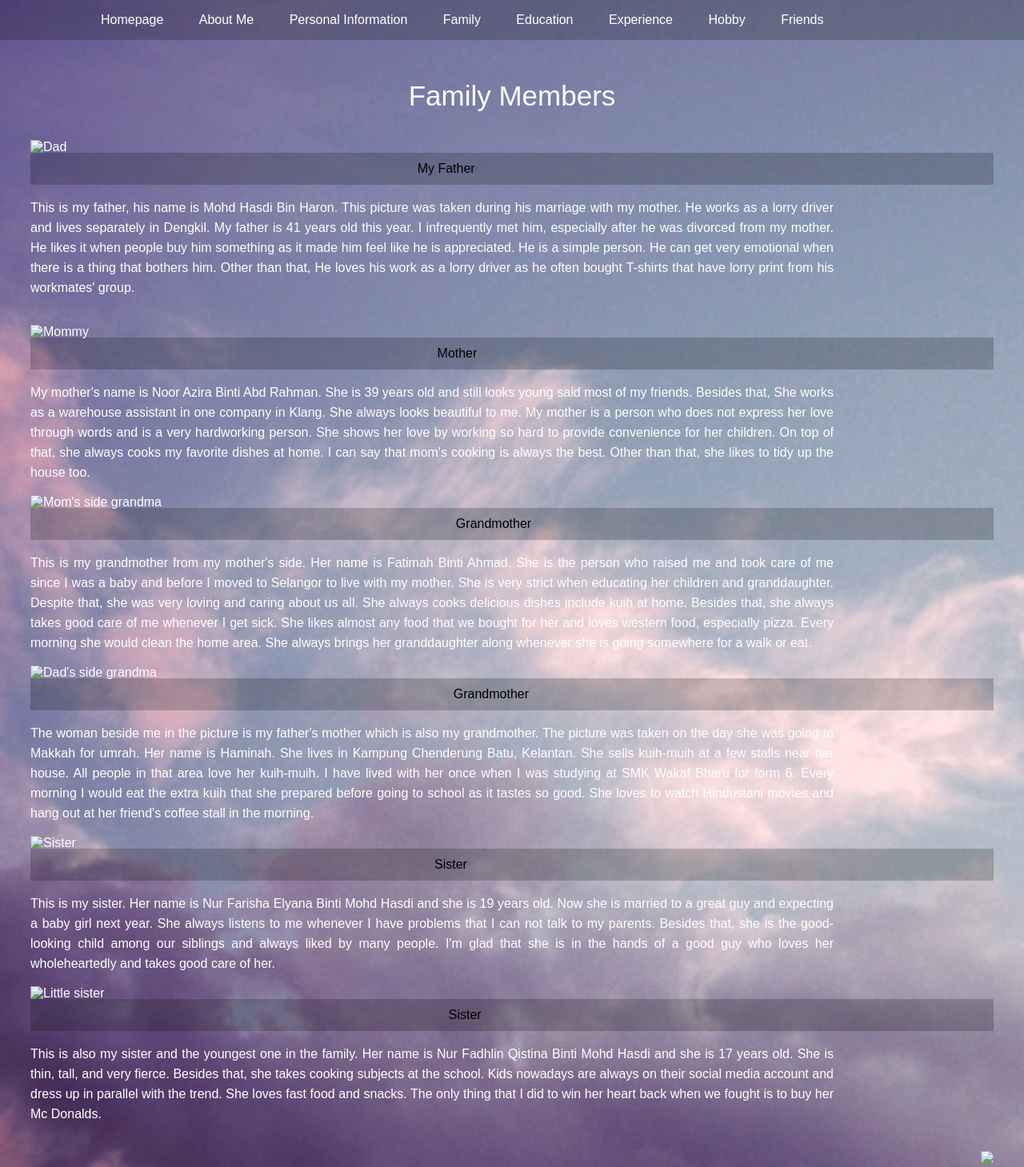
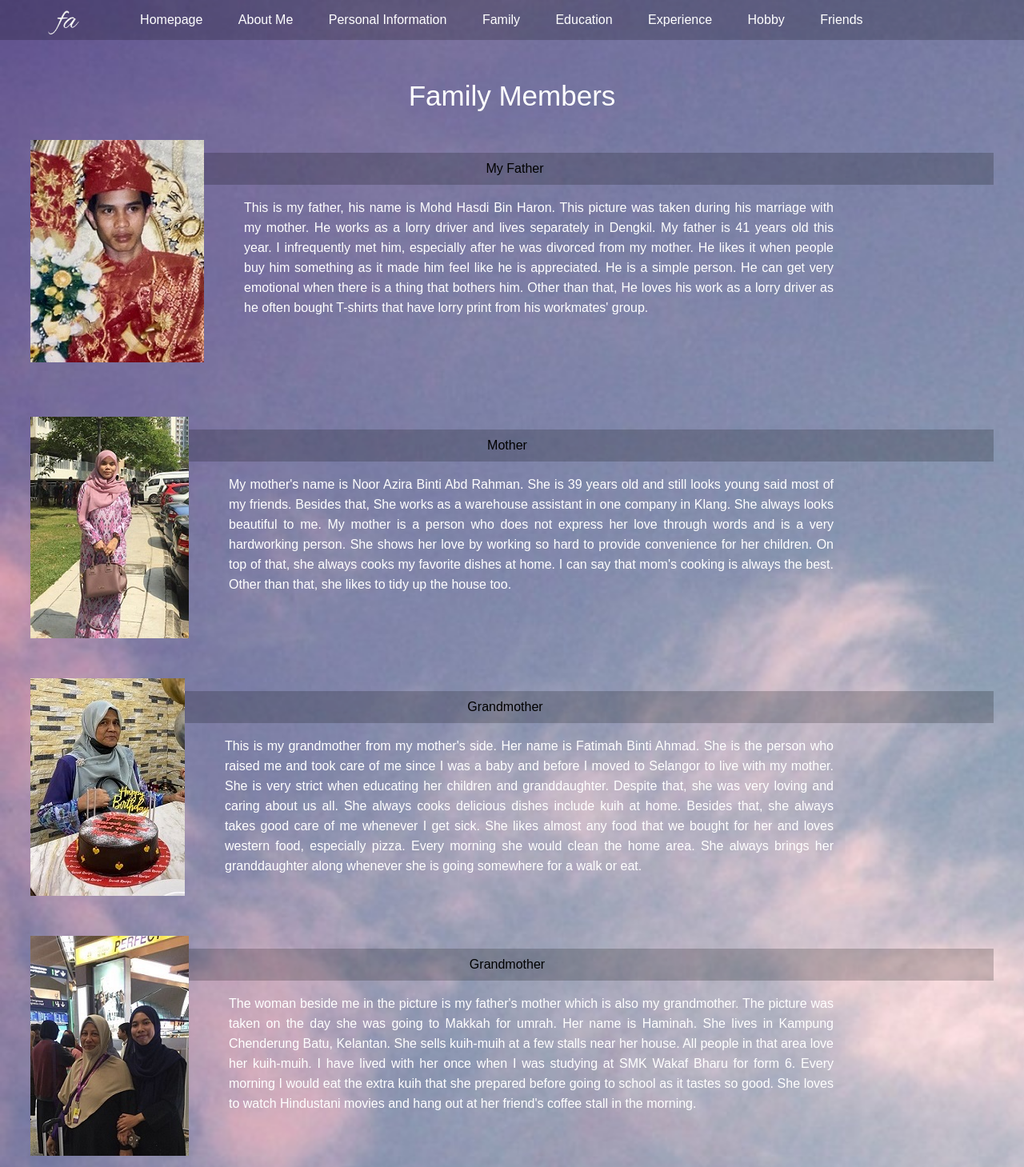
Before and after one commit to fatinadlyna/Fatin-sPersonalWebsite, a plain HTML site: page myfamily.html in a window 1280 px wide. Shown: the top 1459 px of the page at 80% size. Drawn offline with Linux system fonts and the light colour scheme.

Commit message:
Update myfamily.html

```diff
--- a/myfamily.html
+++ b/myfamily.html
@@ -8,7 +8,7 @@
     <body>
      <a name="toparrow"></a>
      <header>
-      <img src="homepage folder/name.png">
+      <img src="name.png">
        <nav>
         <ul>
           <li><a href="index.html">Homepage</a></li>
@@ -26,39 +26,39 @@
  <p id="hb">Family Members</p>
   <main>
   <div class="clearfix">
-   <img class="img" src="myfamily folder/dad.jpeg" alt="Dad">
+   <img class="img" src="dad.jpeg" alt="Dad">
    <p id="fl">My Father</p>
    <p class="ds">This is my father, his name is Mohd Hasdi Bin Haron. This picture was taken during his marriage with my mother. He works as a lorry driver and lives    separately in Dengkil. My father is 41 years old this year. I infrequently met him, especially after he was divorced from my mother. He likes it when people buy him    something as it made him feel like he is appreciated. He is a simple person. He can get very emotional when there is a thing that bothers him. Other than that, He    loves his work as a lorry driver as he often bought T-shirts that have lorry print from his workmates' group.</p>
   </div>
  <br>
   <div class="clearfix">
-   <img class="img" src="myfamily folder/mommy.jpeg" alt="Mommy">
+   <img class="img" src="mommy.jpeg" alt="Mommy">
    <p id="fl">Mother</p>
    <p class="ds">My mother's name is Noor Azira Binti Abd Rahman. She is 39 years old and still looks young said most of my friends. Besides that, She works as a    warehouse assistant in one company in Klang. She always looks beautiful to me. My mother is a person who does not express her love through words and is a very    hardworking person. She shows her love by working so hard to provide convenience for her children. On top of that, she always cooks my favorite dishes at home. I       can say that mom's cooking is always the best. Other than that, she likes to tidy up the house too.</p>
   </div>
   <div class="clearfix">
-   <img class="img" src="myfamily folder/tokma.jpeg" alt="Mom's side grandma">
+   <img class="img" src="tokma.jpeg" alt="Mom's side grandma">
    <p id="fl">Grandmother</p>
    <p class="ds">This is my grandmother from my mother's side. Her name is Fatimah Binti Ahmad. She is the person who raised me and took care of me since I was a baby    and before I moved to Selangor to live with my mother. She is very strict when educating her children and granddaughter. Despite that, she was very loving and    caring about us all. She always cooks delicious dishes include kuih at home. Besides that, she always takes good care of me whenever I get sick. She likes almost    any food that we bought for her and loves western food, especially pizza. Every morning she would clean the home area. She always brings her granddaughter along    whenever she is going somewhere for a walk or eat.</p>
   </div>
   <div class="clearfix">
-   <img class="img" src="myfamily folder/tokmek.jpeg" alt="Dad's side grandma">
+   <img class="img" src="tokmek.jpeg" alt="Dad's side grandma">
    <p id="fl">Grandmother</p>
    <p class="ds">The woman beside me in the picture is my father's mother which is also my grandmother. The picture was taken on the day she was going to Makkah for    umrah. Her name is Haminah. She lives in Kampung Chenderung Batu, Kelantan. She sells kuih-muih at a few stalls near her house. All people in that area love her    kuih-muih. I have lived with her once when I was studying at SMK Wakaf Bharu for form 6. Every morning I would eat the extra kuih that she prepared before going to    school as it tastes so good. She loves to watch Hindustani movies and hang out at her friend's coffee stall in the morning.</p>
   </div>
   <div class="clearfix">
-   <img class="img" src="myfamily folder/sha.jpg" alt="Sister">
+   <img class="img" src="sha.jpg" alt="Sister">
    <p id="fl">Sister</p>
    <p class="ds">This is my sister. Her name is Nur Farisha Elyana Binti Mohd Hasdi and she is 19 years old. Now she is married to a great guy and expecting a baby    girl next year. She always listens to me whenever I have problems that I can not talk to my parents. Besides that, she is the good-looking child among our siblings    and always liked by many people. I'm glad that she is in the hands of a good guy who loves her wholeheartedly and takes good care of her.</p>
   </div>
   <div class="clearfix">
-   <img class="img" src="myfamily folder/weno.jpg" alt="Little sister">
+   <img class="img" src="weno.jpg" alt="Little sister">
    <p id="fl">Sister</p>
    <p class="ds">This is also my sister and the youngest one in the family. Her name is Nur Fadhlin Qistina Binti Mohd Hasdi and she is 17 years old. She is thin,    tall, and very fierce. Besides that, she takes cooking subjects at the school. Kids nowadays are always on their social media account and dress up in parallel with    the trend. She loves fast food and snacks. The only thing that I did to win her heart back when we fought is to buy her Mc Donalds.</p>
   </div
   </main>
 <br>
-<a href="#toparrow"><img align="right" src="homepage folder/toparrow.png"></a>
+<a href="#toparrow"><img align="right" src="toparrow.png"></a>
 <br>
 <br>
 <footer align="center" style="color: white"> Copyright &copy;Nur Fatin Adlina Binti Mohd Hasdi</footer>
```
